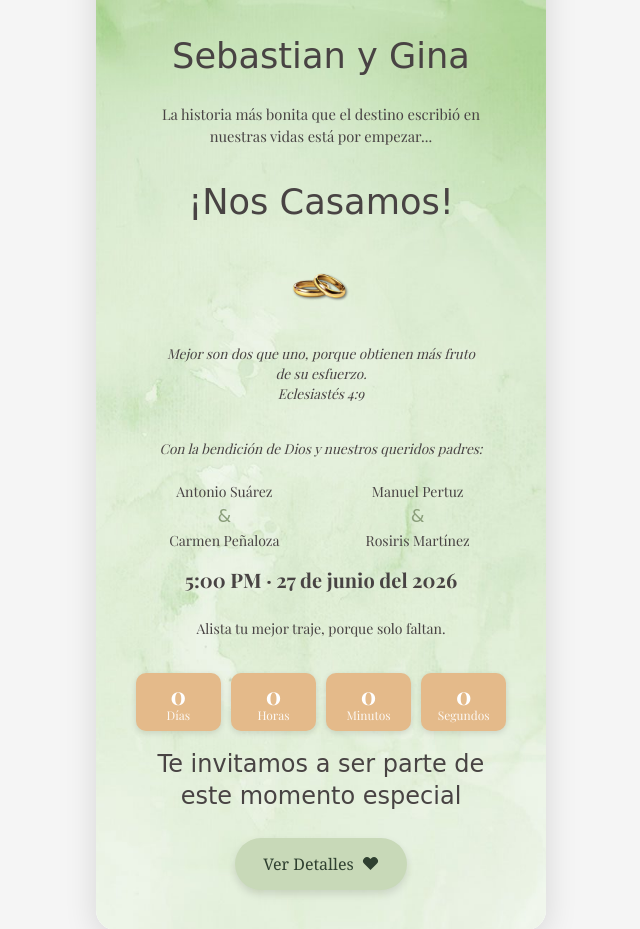
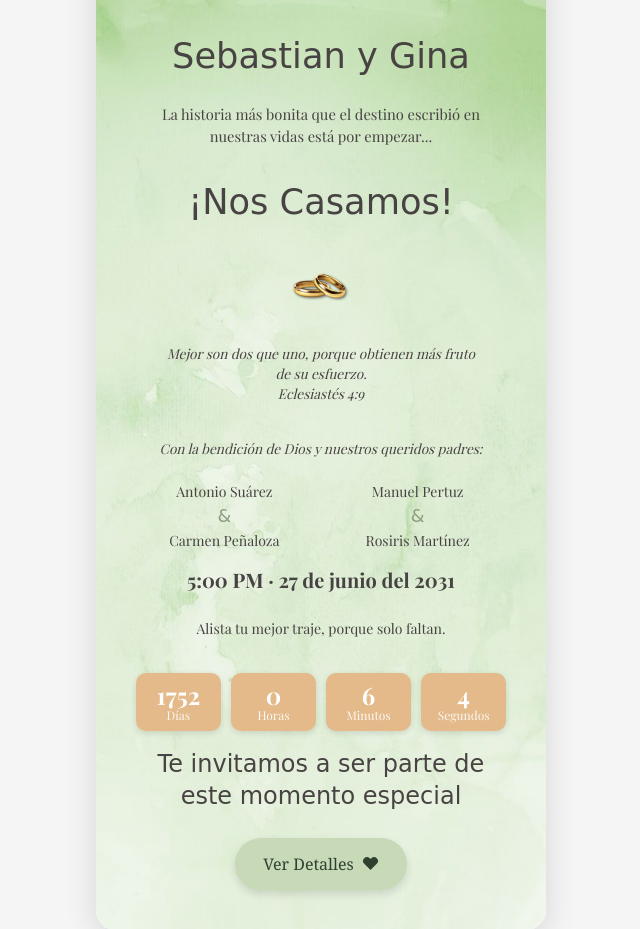
Before and after one commit to SebasSuarez22/wedding-card, a PHP site: page / in a window 1280 px wide. Shown: the part 391-1320 px from the top of the page, without its empty margins (319-959 px from the left). Run offline with PHP 8.4, Linux system fonts and the light colour scheme.

Commit message:
Actualizar fecha a 27 de junio del 2031 para el aniversario
Reutilizamos la invitación para el 5to aniversario de bodas,
celebrado como boda. Se actualiza la fecha mostrada y el contador
regresivo de 2026 a 2031.

Co-Authored-By: Claude Sonnet 5 <noreply@anthropic.com>
Claude-Session: https://claude.ai/code/session_01LtzqHKDA4Wkj4JawayzThm

```diff
--- a/app.js
+++ b/app.js
@@ -1,6 +1,6 @@
 function actualizarContador() {
     const today = new Date();
-    const finalDate = new Date(2026, 5, 27); //Los meses van de 0 a 11
+    const finalDate = new Date(2031, 5, 27); //Los meses van de 0 a 11
 
 
     //todo se trabaja en milisegundos
--- a/index.php
+++ b/index.php
@@ -62,7 +62,7 @@ if (isset($_GET['success'])) {
                     </div>
                 </div>
 
-                <h1 class="date">5:00 PM · 27 de junio del 2026</h1>
+                <h1 class="date">5:00 PM · 27 de junio del 2031</h1>
                 <p class="clothe">Alista tu mejor traje, porque solo faltan.</p>
 
                 <!-- Contador -->
```
